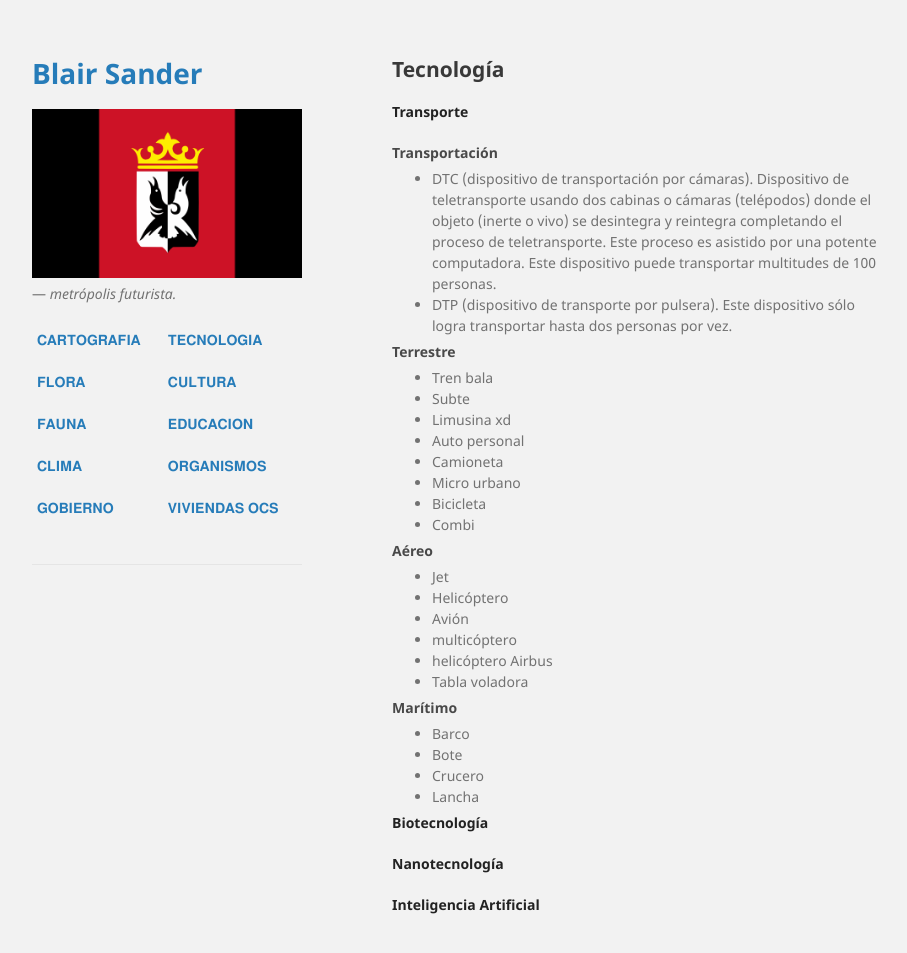
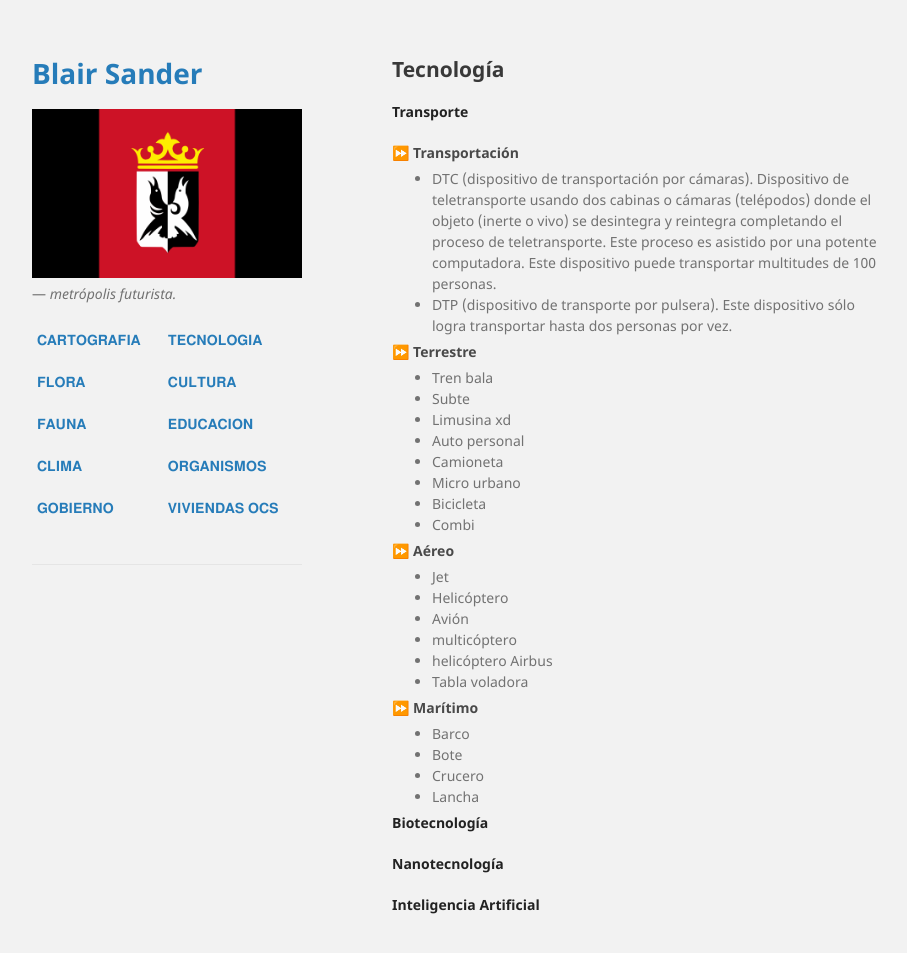
Before and after one commit to BlairSander/ciudad, a Jekyll site: the page built from tecnologia.md, in a window 1280 px wide and 985 px high. Shown: the top 953 px of the window, without its empty margins (178-1085 px from the left). Built offline with Jekyll 4.4.1, drawn with Linux system fonts in a browser that asks for light colours.

```diff
--- a/tecnologia.md
+++ b/tecnologia.md
@@ -6,12 +6,12 @@ layout: default
 
 **Transporte**
 
-<h4>Transportación</h4>
+<h4>⏩ Transportación</h4>
 
 - DTC (dispositivo de transportación por cámaras). Dispositivo de teletransporte usando dos cabinas o cámaras (telépodos) donde el objeto (inerte o vivo) se desintegra y reintegra completando el proceso de teletransporte. Este proceso es asistido por una potente computadora. Este dispositivo puede transportar multitudes de 100 personas.
 - DTP (dispositivo de transporte por pulsera). Este dispositivo sólo logra transportar hasta dos personas por vez.
 
-<h4>Terrestre</h4>
+<h4>⏩ Terrestre</h4>
 
 - Tren bala
 - Subte
@@ -22,7 +22,7 @@ layout: default
 - Bicicleta
 - Combi
 
-<h4>Aéreo</h4>
+<h4>⏩ Aéreo</h4>
 
 - Jet
 - Helicóptero
@@ -31,7 +31,7 @@ layout: default
 - helicóptero Airbus
 - Tabla voladora
 
-<h4>Marítimo</h4>
+<h4>⏩ Marítimo</h4>
 
 - Barco
 - Bote
```
